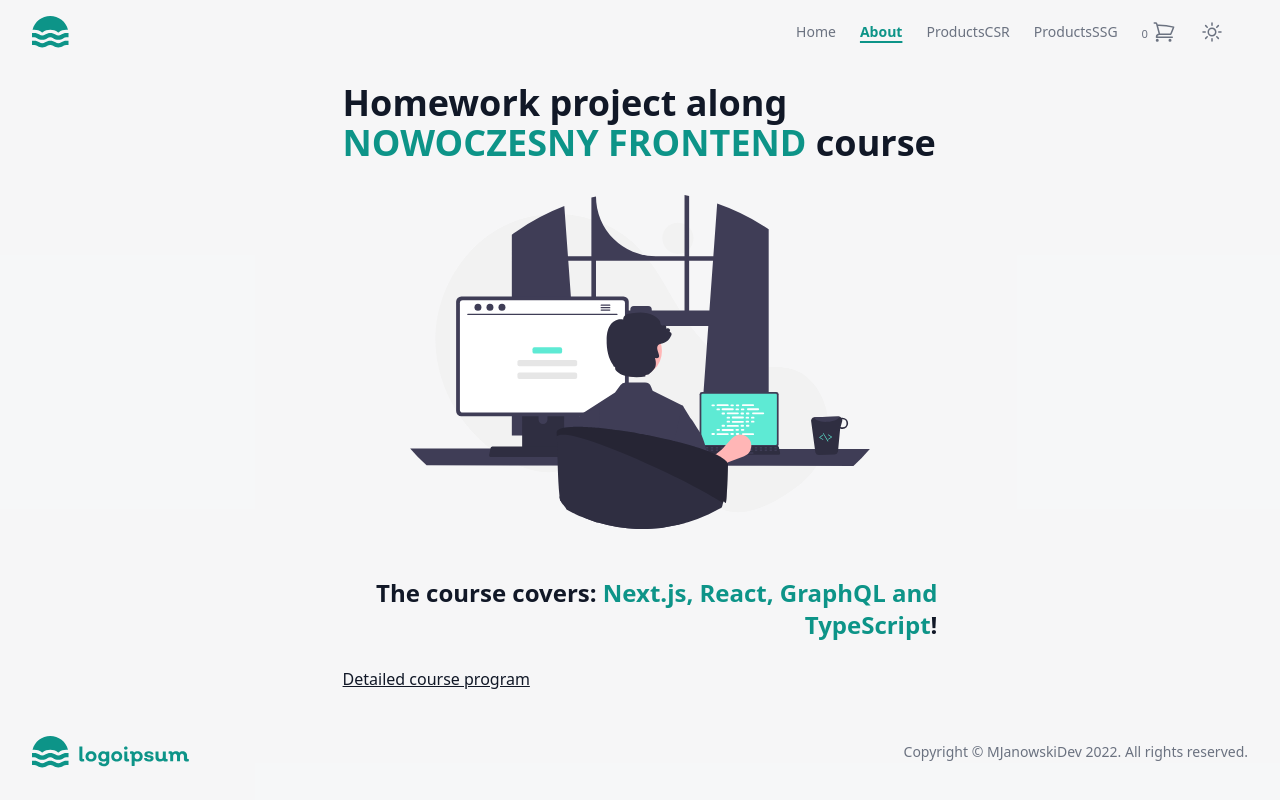
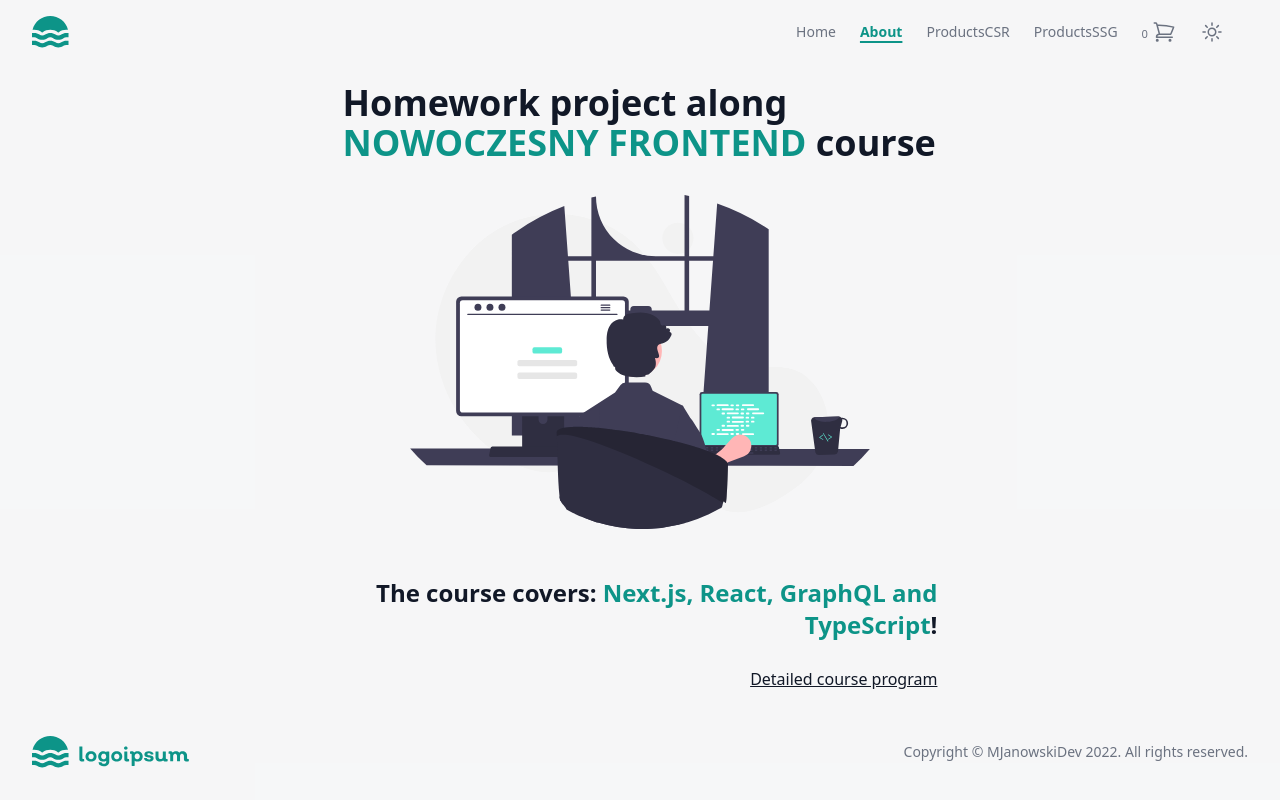
Before and after one commit to MJanowskiDev/nowoczesny-frontend, a Next.js app: page /about in a window 1280 px wide. Built offline with nearby package versions, Linux system fonts and the light colour scheme.

Commit message:
about, main pages styling improvement

```diff
--- a/pages/about.tsx
+++ b/pages/about.tsx
@@ -5,7 +5,7 @@ const About = () => {
   return (
     <div>
       <NextSeo title="About" description="About MJanowskiDev E-Commerce App" />
-      <main className="w-full h-[calc(100vh_-_168px)] flex justify-center">
+      <main className="w-full md:h-[calc(100vh_-_168px)] h-[calc(100vh_-_198px)] flex justify-center">
         <article className=" h-full w-full prose dark:prose-invert flex flex-col justify-center">
           <h1>
             Homework project along{" "}
@@ -32,7 +32,10 @@ const About = () => {
             !
           </h2>
 
-          <a href="https://hyperfunctor.com/nextjs-react-graphql-typescript">
+          <a
+            className="text-right"
+            href="https://hyperfunctor.com/nextjs-react-graphql-typescript"
+          >
             Detailed course program
           </a>
         </article>
--- a/pages/index.tsx
+++ b/pages/index.tsx
@@ -5,7 +5,7 @@ import homeImage from "../assets/images/home.svg";
 
 const Home: NextPage = () => {
   return (
-    <main className="w-full h-[calc(100vh_-_168px)] flex justify-center">
+    <main className="w-full md:h-[calc(100vh_-_168px)] h-[calc(100vh_-_268px)] flex justify-center">
       <article className=" h-full w-full prose dark:prose-invert flex flex-col justify-center">
         <h1>MJanowskiDev store</h1>
         <div className="max-w-4xl">
```
